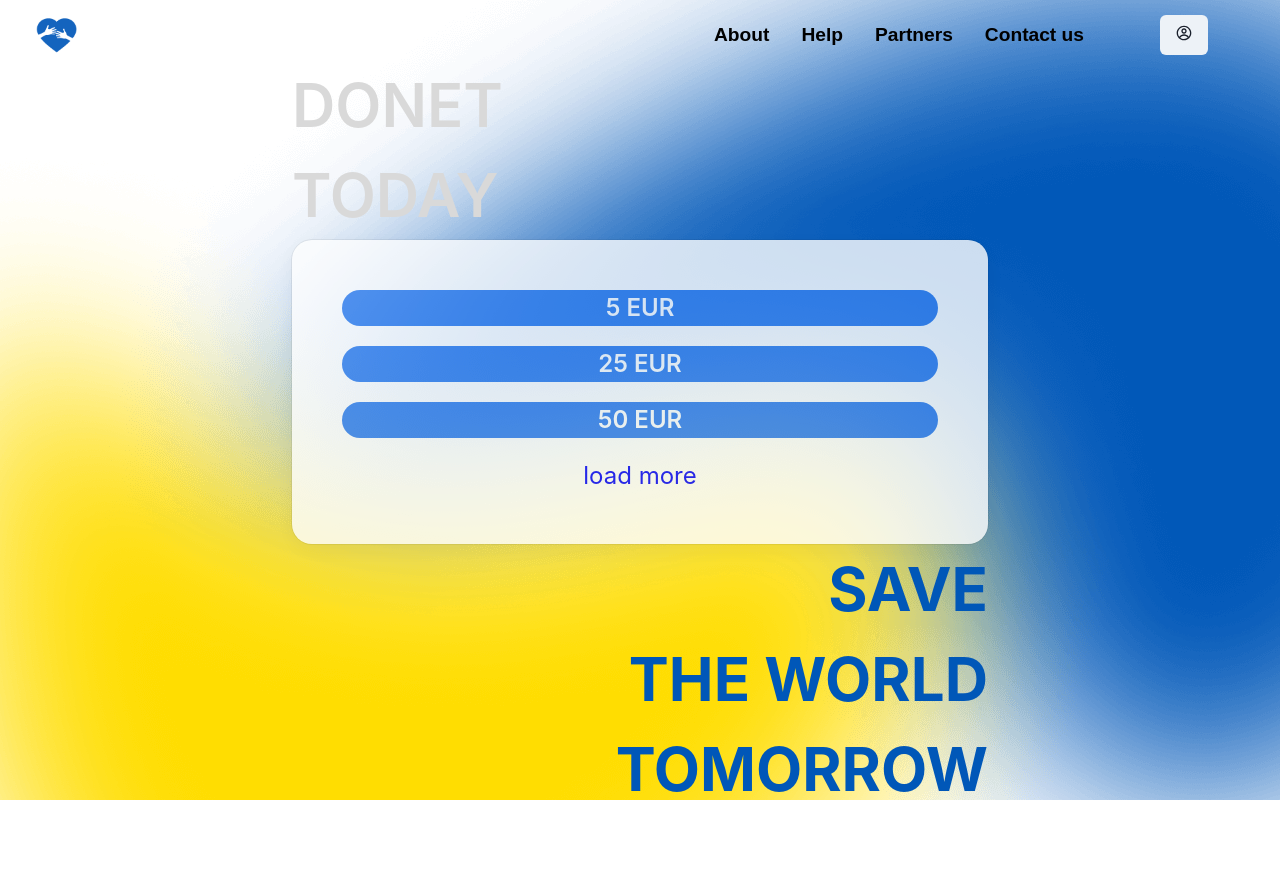
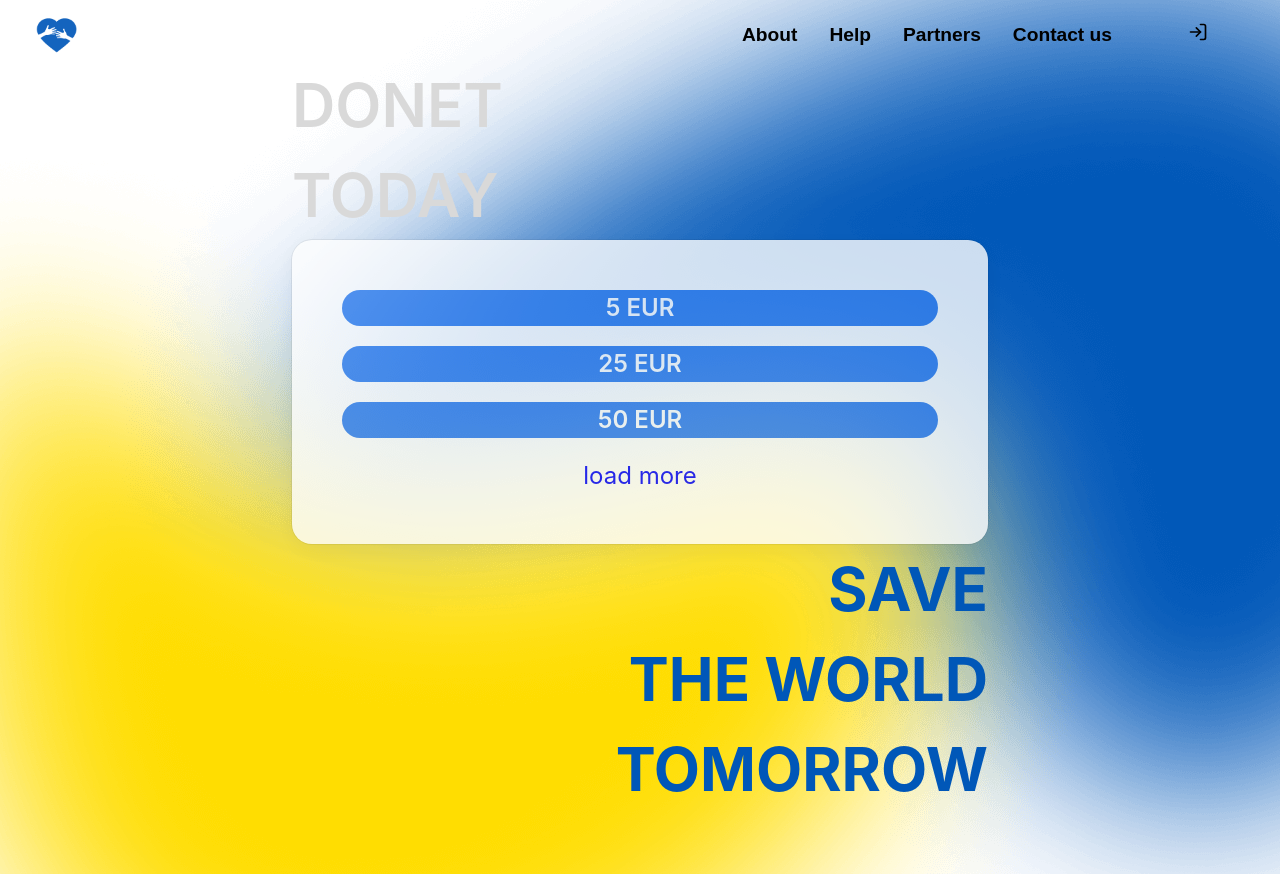
Before and after one commit to ritesh22201/Dash-Donation-charity-application, a React (Create React App) app in the folder frontend/: page /donation in a window 1280 px wide. Before the commit the page ends 814 px from the top, so only its background shows below. Built offline with nearby package versions, Linux system fonts and the light colour scheme.

Commit message:
day04 donation page

```diff
--- a/frontend/src/components/Navbar.jsx
+++ b/frontend/src/components/Navbar.jsx
@@ -168,6 +168,8 @@ import {FiLogIn} from "react-icons/fi"
 import { Icon } from "@chakra-ui/react";
 import {SearchIcon} from "@chakra-ui/icons"
 import DASHDONATION  from "../Assets/DASHDONATION.png"
+import { useDispatch } from 'react-redux';
+import { logout } from '../redux/authreducer/action';
 
 // import logo_final from "../Images/logo-new.png"
 // import { getProduct } from "../Api/action";
@@ -202,13 +204,19 @@ import DASHDONATION  from "../Assets/DASHDONATION.png"
 		setNavClass(!navClass)
 	};
 
-	  const login = true
+	//   const login = true
+	  const token = localStorage.getItem('ch-token') || '';
+
+	  const dispatch = useDispatch()
   //  useSelector((state)=> state.AuthReducer.isAuth)
 	// const searchBar = useRef(null)
 
 // const dispatch = useDispatch()
 	const handleLogOut = () =>{
 // 		dispatch(LoginFailure())
+
+			localStorage.removeItem("ch-token")
+			dispatch(logout(token))
 	}
 
 	// const showSearch = ()=>{
@@ -256,7 +264,7 @@ const navgite = useNavigate()
 					{/* <Icon as={BsHandbag}/> */}
 					</Link>
                     {
-						login ? <Menu>
+						token ? <Menu>
 						{({ isOpen }) => (
 						  <div>
 							<MenuButton isActive={isOpen} as={Button}   >
@@ -270,7 +278,7 @@ const navgite = useNavigate()
 							</MenuList>
 						  </div>
 						)}
-					  </Menu> : <Link to="/login">
+					  </Menu> : <Link to="/users/register">
                     <Icon as={FiLogIn}/>
 					</Link>
 
@@ -445,3 +453,4 @@ nav{
 
 
 export default Navbar
+// window.location.pathname == "/" ? none : white
--- a/frontend/src/pages/Donation.jsx
+++ b/frontend/src/pages/Donation.jsx
@@ -48,7 +48,7 @@ const DIV = styled.div`
 
     .mainContainer{
         padding: 60px;
-        height: 100vh;
+        /* height: 100vh; */
     }
     .main-div{
         width: 60%;
--- a/frontend/src/pages/LoginPage.jsx
+++ b/frontend/src/pages/LoginPage.jsx
@@ -77,7 +77,7 @@ const LoginPage = () => {
         <label >Password</label>
         <input type="password" placeholder='Password' value={password} onChange={(e) => setPassword(e.target.value)} required />
         <br />
-        <button type="submit" >Login</button>          <span>Don't have an account ? <Link className='log-btn' to='/signup'>SignUp</Link> </span>
+        <button type="submit" >Login</button>          <span>Don't have an account ? <Link className='log-btn' to='/users/register'>SignUp</Link> </span>
 
       </form>
     </div>
--- a/frontend/src/pages/SignupPage.jsx
+++ b/frontend/src/pages/SignupPage.jsx
@@ -90,7 +90,7 @@ const SignupPage = () => {
             <input type="number" placeholder='Enter Your Age' value={age}  onChange={(e)=>setAge(e.target.value)} required/>
             <br />
             <button type='submit'>Sign Up</button>
-            <span>Already have an account ? <Link className='log-btn' to='/login'>Login</Link> </span>
+            <span>Already have an account ? <Link className='log-btn' to='/users/login'>Login</Link> </span>
 
       </form>
      </div>
--- a/frontend/src/redux/authreducer/action.js
+++ b/frontend/src/redux/authreducer/action.js
@@ -38,7 +38,7 @@ export const logout = (token) => (dispatch) => {
    //   dispatch({type : LOGIN_SUCCESS, payload : res.data.token})
   })
   .catch(error => {
-    dispatch({type : AUTH_FAILURE, payload : error.response.data.msg})
-   console.log(error.response.data.msg)
+   //  dispatch({type : AUTH_FAILURE, payload : error.response.data.msg})
+   console.log(error)
   })
 }
```
